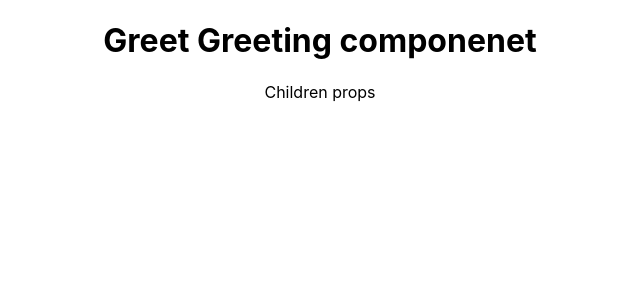
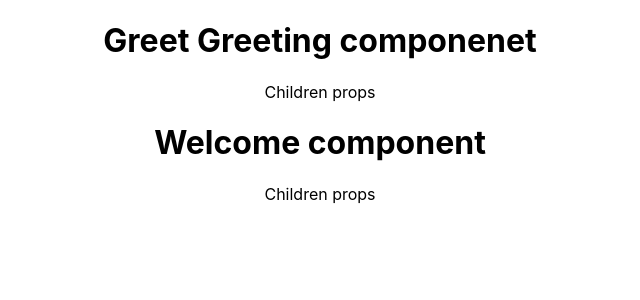
Before and after one commit to Mhdez221993/react-playground, a React (Create React App) app: page / in a window 1280 px wide. Shown: the top 300 px of the page, without its empty margins (320-960 px from the left). Built offline with nearby package versions, Linux system fonts and the light colour scheme.

Commit message:
Destructuring in calss components

```diff
--- a/src/App.js
+++ b/src/App.js
@@ -4,8 +4,7 @@ import './App.css';
 import Greet from './components/Greet';
 // import Message from './components/Message';
 import React from 'react';
-
-// import Welcome from './components/Welcome';
+import Welcome from './components/Welcome';
 
 class App extends React.Component {
   render() {
@@ -17,9 +16,9 @@ class App extends React.Component {
           <p>Children props</p>
        </Greet>
 
-       {/* <Welcome name="Welcome component">
+       <Welcome name="Welcome component">
         <p>Children props</p>
-       </Welcome> */}
+       </Welcome>
 
        {/* <Message /> */}
 
--- a/src/components/Welcome.js
+++ b/src/components/Welcome.js
@@ -2,10 +2,13 @@ import React, { Component } from 'react';
 
 class Welcome extends Component {
   render() {
+    const {name, children} = this.props
+    // const {state1} = this.state
+
     return (
       <div>
-        <h1>{ this.props.name }</h1>
-        <p>{ this.props.children }</p>
+        <h1>{ name }</h1>
+        <p>{ children }</p>
       </div>
     )
   }
```
